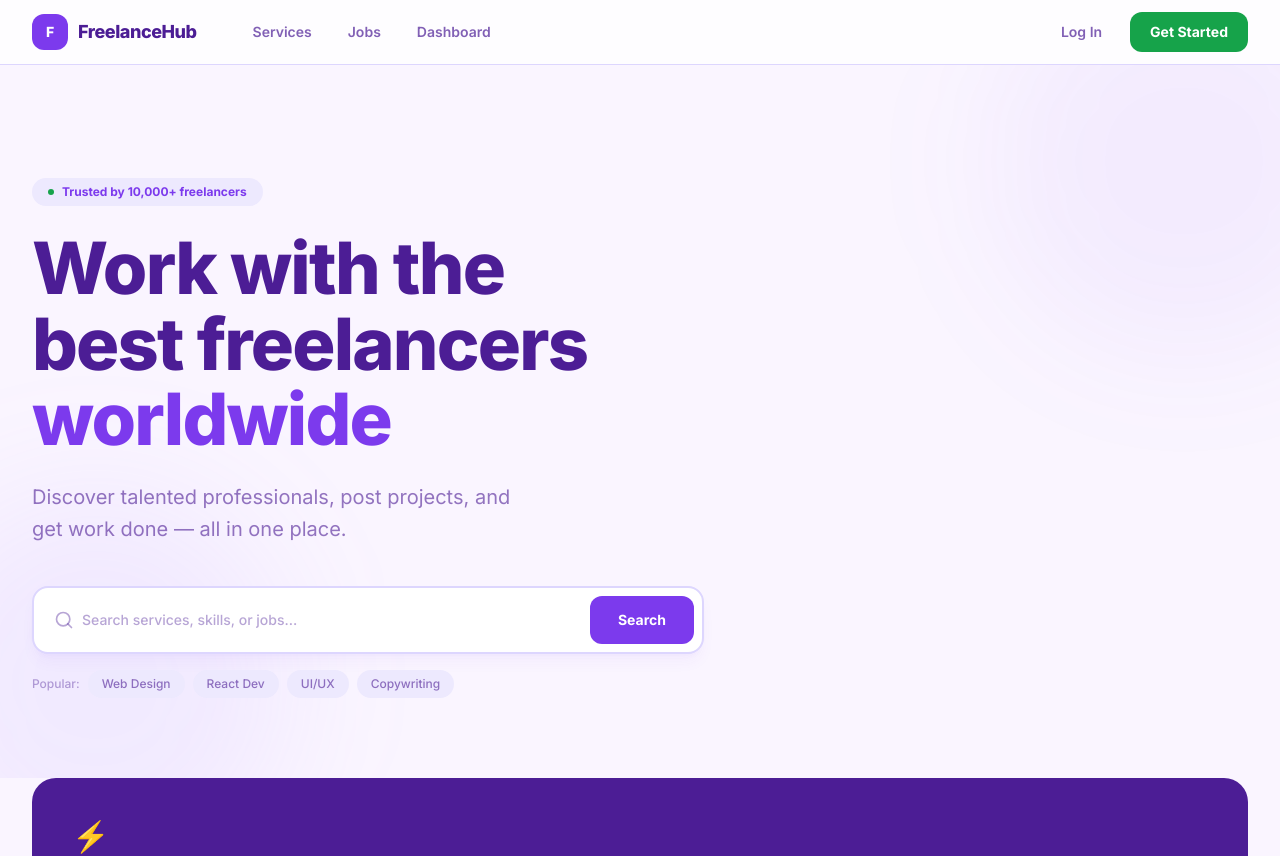
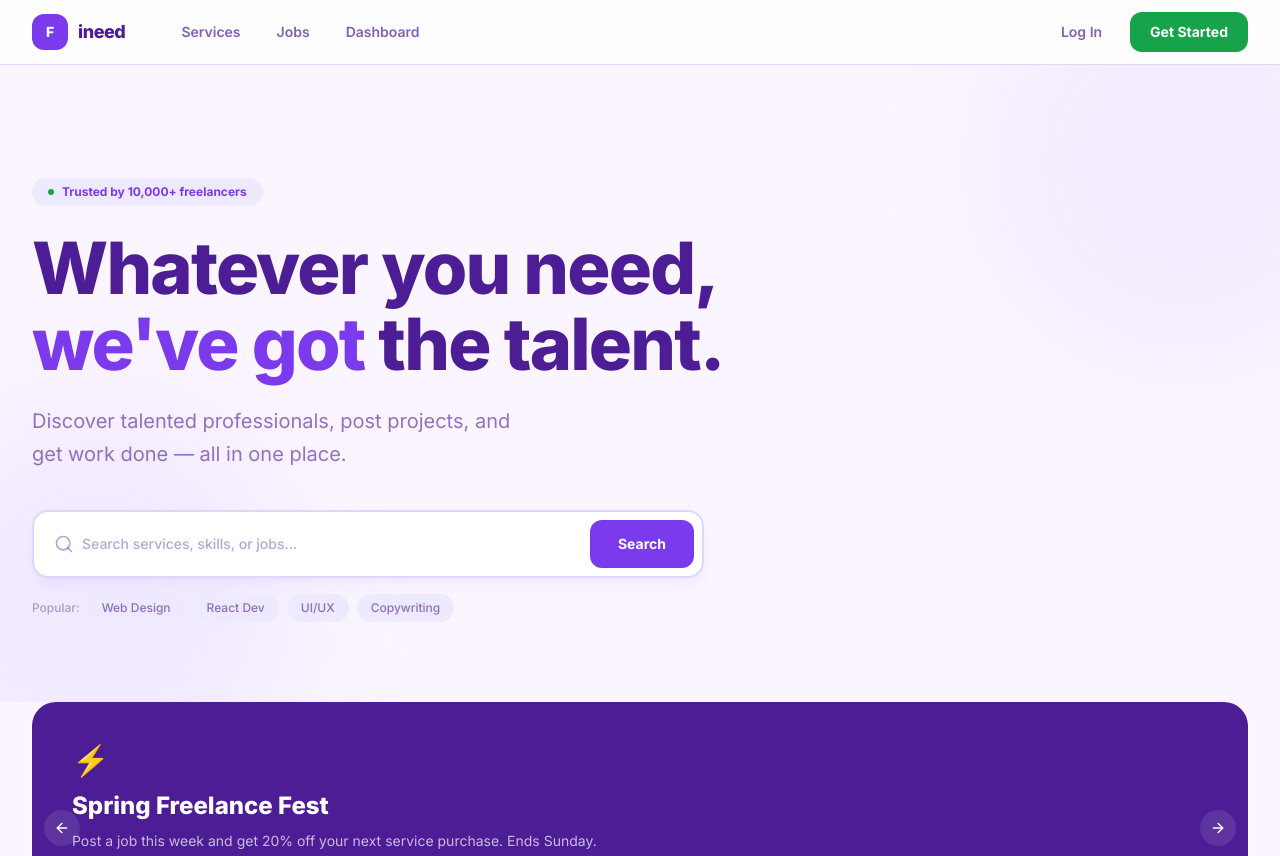
Before and after one commit to 0xyasishere/ineed, a Next.js app: page / in a window 1280 px wide. Shown: the top 856 px of the page. Built offline with nearby package versions, Linux system fonts and the light colour scheme.

Commit message:
feat: rebrand to ineed with slogan

```diff
--- a/app/layout.tsx
+++ b/app/layout.tsx
@@ -2,7 +2,7 @@ import type { Metadata } from "next";
 import "./globals.css";
 
 export const metadata: Metadata = {
-  title: "FreelanceHub – Find Top Freelancers",
+  title: "ineed – Whatever you need, we've got the talent.",
   description:
     "Connect with skilled professionals for web development, design, marketing, and more.",
 };
--- a/app/page.tsx
+++ b/app/page.tsx
@@ -38,7 +38,7 @@ export default function Home() {
       <section className="mx-auto max-w-7xl px-4 sm:px-6 lg:px-8 py-16">
         <div className="text-center mb-12">
           <h2 className="text-3xl sm:text-4xl font-extrabold text-foreground">
-            Why choose FreelanceHub
+            Why choose ineed
           </h2>
           <p className="mt-3 text-foreground/50 text-sm max-w-md mx-auto">
             Everything you need to find the right professional and get your
@@ -75,7 +75,7 @@ export default function Home() {
           </h2>
           <p className="mt-4 text-white/60 text-sm max-w-md mx-auto">
             Join thousands of freelancers and businesses already using
-            FreelanceHub to get work done.
+            ineed to get work done.
           </p>
           <div className="mt-8 flex flex-col sm:flex-row items-center justify-center gap-3">
             <a
@@ -102,7 +102,7 @@ export default function Home() {
                 <span className="text-xs font-extrabold text-on-primary">F</span>
               </div>
               <span className="text-sm font-extrabold text-foreground">
-                FreelanceHub
+                ineed
               </span>
             </div>
             <div className="flex items-center gap-6 text-xs font-medium text-foreground/40">
@@ -115,7 +115,7 @@ export default function Home() {
               <a href="#" className="hover:text-foreground/60 transition-colors cursor-pointer">
                 Help
               </a>
-              <span>© 2026 FreelanceHub</span>
+              <span>© 2026 ineed</span>
             </div>
           </div>
         </div>
--- a/components/HeroSection.tsx
+++ b/components/HeroSection.tsx
@@ -18,10 +18,9 @@ export function HeroSection() {
           </div>
 
           <h1 className="text-5xl sm:text-6xl lg:text-7xl font-extrabold tracking-tight text-foreground leading-[1.05]">
-            Work with the
+            Whatever you need,
             <br />
-            best freelancers
-            <span className="text-primary"> worldwide</span>
+            <span className="text-primary">we&apos;ve got</span> the talent.
           </h1>
 
           <p className="mt-6 text-lg sm:text-xl leading-relaxed text-foreground/60 max-w-lg">
--- a/components/Navbar.tsx
+++ b/components/Navbar.tsx
@@ -23,7 +23,7 @@ export function Navbar() {
                 <span className="text-sm font-extrabold text-on-primary">F</span>
               </div>
               <span className="text-lg font-extrabold tracking-tight text-foreground">
-                FreelanceHub
+                ineed
               </span>
             </Link>
 
```
